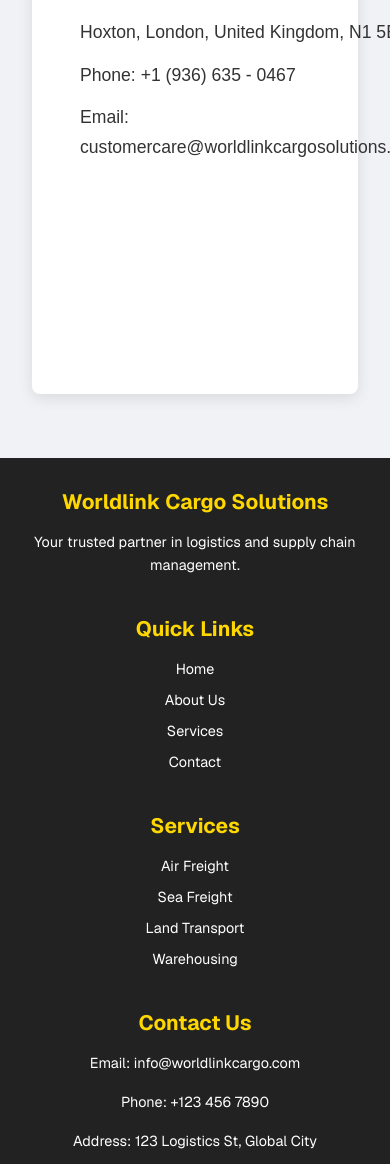
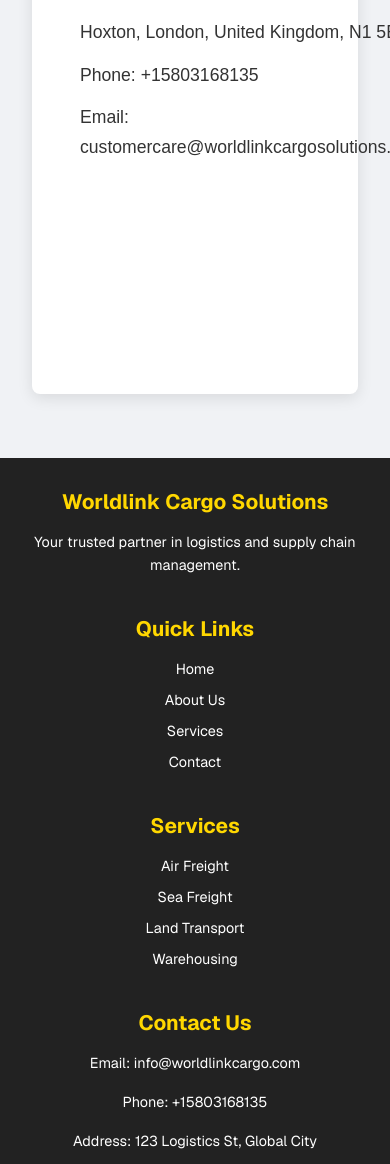
Before and after one commit to syr1u55/worldlink.cargosolutions, a Next.js app: page /contact in a window 390 px wide. Shown: the part 463-1627 px from the top of the page. Built offline with nearby package versions, Linux system fonts and the light colour scheme.

Commit message:
Update phone number in Footer and Contact Us page.

```diff
--- a/src/app/contact/page.tsx
+++ b/src/app/contact/page.tsx
@@ -11,7 +11,7 @@
             <h3>Worldlink Cargo Solutions</h3>
             <p>52 Mintern Street, Commercial Unit,</p>
             <p>Hoxton, London, United Kingdom, N1 5EG</p>
-            <p>Phone: +1 (936) 635 - 0467</p>
+            <p>Phone: +15803168135</p>
             <p>Email: customercare@worldlinkcargosolutions.com</p>
           </div>
           <form className={styles.form}>
--- a/src/components/Footer/Footer.tsx
+++ b/src/components/Footer/Footer.tsx
@@ -30,7 +30,7 @@
         <div className={styles.column}>
           <h3>Contact Us</h3>
           <p>Email: info@worldlinkcargo.com</p>
-          <p>Phone: +123 456 7890</p>
+          <p>Phone: +15803168135</p>
           <p>Address: 123 Logistics St, Global City</p>
         </div>
       </div>
```
